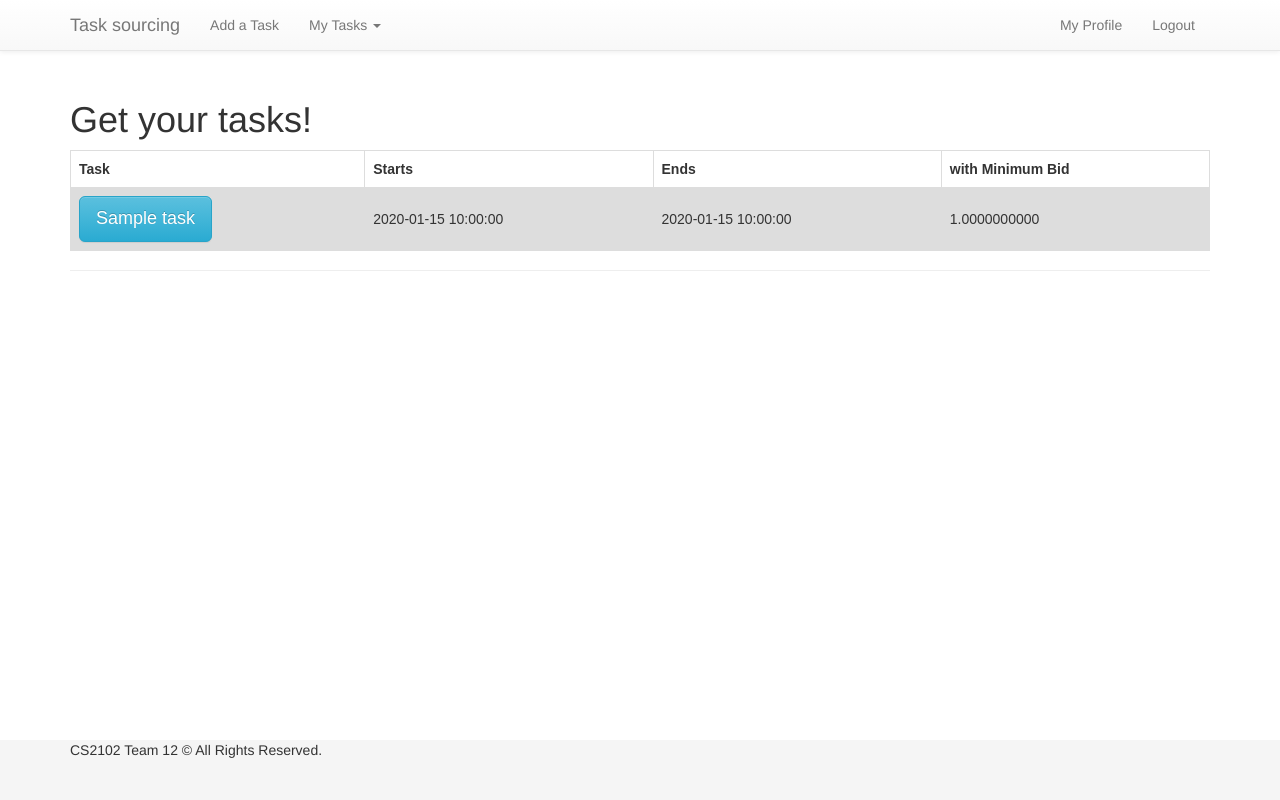
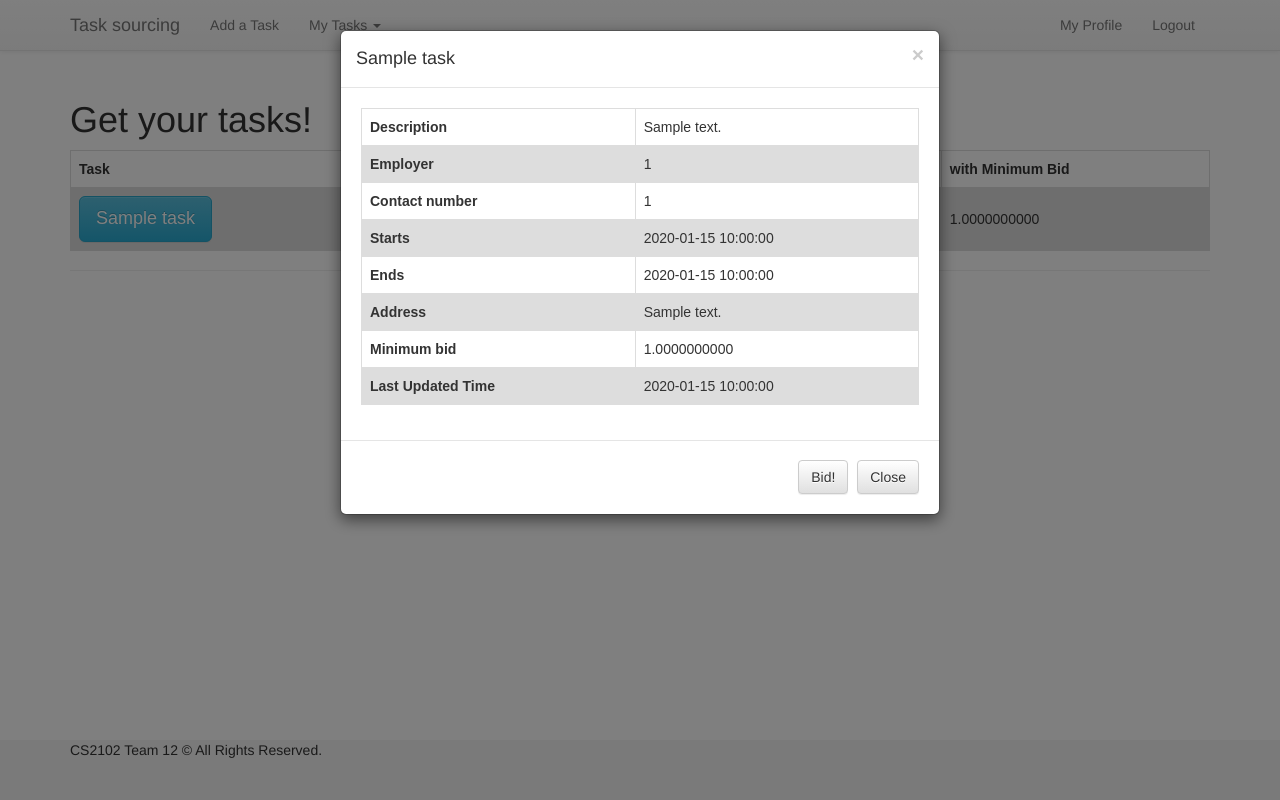
Before and after one commit to software-1234/cs2102_project, a Flask app: page / in a window 1280 px wide, after a click that opens the changed part. Run offline with Flask 2, Linux system fonts and the light colour scheme; a user stored in the database is signed in; tables that the repository leaves empty hold one stand-in row (values such as "Sample post"); some libraries are stand-ins or nearby versions.

Commit message:
Add minimally functional delete

```diff
--- a/app.py
+++ b/app.py
@@ -35,7 +35,6 @@ login_manager.login_view = 'login'
 def load_user(user_id):
     return Users.query.get(user_id)
 
-
 # Automatically tear down SQLAlchemy.
 '''
 @app.teardown_request
@@ -65,7 +64,7 @@ def about():
 def add():
     form = AddForm(request.form)
     if(request.method == "POST"):
-        if not (form.validate_on_submit()):
+        if (form.validate_on_submit()):
             flash('Task info is invalid. Try again')
             return render_template('pages/placeholder.add.html', form=form)
         task = Tasks(form.datetime_start.data, form.datetime_end.data, form.address.data, form.title.data, form.description.data, form.min_bid.data, form.datetime_expire.data)
@@ -144,6 +143,17 @@ def logout():
     logout_user()
     return redirect(url_for('home'))
 
+@app.route('/<int:tid>/ddelete/', methods=["GET","POST"])
+def delete(tid):
+    if (request.method == "POST"):
+        Tasks.query.filter_by(task_id = tid).delete()
+        db.session.commit()
+        flash('Task successfully deleted')
+        return redirect(url_for('home'))
+    else:
+        return render_template('pages/placeholder.delete.html', tid=tid)
+
+
 # Error handlers.
 @app.errorhandler(500)
 def internal_error(error):
--- a/models.py
+++ b/models.py
@@ -46,11 +46,10 @@ class Users(db.Model):
 
     def get_id(self):
         return unicode(self.user_id)
-    def get_user(self, uid):
-        return Users.query.filter_by(user_id = uid).first()
 
     def __repr__(self):
         return "<User(user id='%s')>" % (self.user_id)
+
 
 class Tasks(db.Model):
     __tablename__ = 'tasks'
--- a/templates/layouts/main.html
+++ b/templates/layouts/main.html
@@ -52,7 +52,7 @@
         </div>
         <div class="collapse navbar-collapse">
           <ul class="nav navbar-nav">
-            {% if g.user.is_authenticated %}
+            {% if g.user.is_authenticated() %}
             <li {% if request.endpoint == 'add' %} class="active" {% endif %}><a href="{{ url_for('add') }}">Add a Task</a></li>
               <li class="dropdown">
                 <a class="dropdown-toggle" data-toggle="dropdown">My Tasks <b class="caret"></b></a>
@@ -63,13 +63,13 @@
             {% endif %}
           </ul>
           <ul class="nav navbar-nav pull-right">
-            {% if g.user.is_authenticated %}
+            {% if g.user.is_authenticated() %}
             </li>
             <li><a href="{{ url_for('my_profile') }}">My Profile</a></li>
             <li><a href="{{ url_for('logout') }}">Logout</a></li>
             {% endif %}
 
-            {% if not g.user.is_authenticated %}
+            {% if not g.user.is_authenticated() %}
               <li><a href="{{ url_for('register') }}">Signup</a></li>
               <li><a href="{{ url_for('login') }}">Login</a></li>
             {% endif %}
--- a/templates/pages/placeholder.home.html
+++ b/templates/pages/placeholder.home.html
@@ -20,7 +20,7 @@ tr:nth-child(even) {
 </head>
 
 	<div class="page-header">
-		{% if g.user.is_authenticated %}
+		{% if g.user.is_authenticated() %}
 		<h1>Get your tasks! </h1>
 		<p class="form">
 			<table id = "t">
@@ -42,10 +42,69 @@ tr:nth-child(even) {
 					</tr>
 				{% endfor %}
 			</table>
-
+      {% for task in tasks %}
+        <div class="container" >
+        <!-- Modal -->
+          <div class="modal fade" role="dialog" id="{{task.task_id}}">
+            <div class="modal-dialog">
+              <!-- Modal content-->
+              <div class="modal-content" >
+                <div class="modal-header" >
+                  <button type="button" class="close" data-dismiss="modal" >&times;</button>
+                  <h4 class="modal-title">{{task.title}}</h4>
+                </div>
+                <div class="modal-body" >
+                  <table>
+                    <thead>
+                    </thead>
+                    <tbody class="modal-table" aria-hidden="true">
+                      <tr>
+                        <th>Description</th>
+                        <td>{{task.description}}</td>
+                      </tr>
+                      <tr>
+                        <th>Employer</th>
+                        <td>{{1}}</td>
+                      </tr>
+                      <tr>
+                        <th>Contact number</th>
+                        <td>{{1}}</td>
+                      </tr>
+                      <tr>
+                        <th>Starts</th>
+                        <td>{{task.datetime_start}}</td>
+                      </tr>
+                      <tr>
+                        <th>Ends</th>
+                        <td>{{task.datetime_end}}</td>
+                      </tr>
+                      <tr>
+                        <th>Address</th>
+                        <td>{{task.address}}</td>
+                      </tr>
+                      <tr>
+                        <th>Minimum bid</th>
+                        <td>{{task.min_bid}}</td>
+                      </tr>
+                      <tr>
+                        <th>Last Updated Time</th>
+                        <td>{{task.last_updated}}</td>
+                      </tr>
+                    </tbody>
+                  </table>
+                </div>
+                <div class="modal-footer" >
+                  <button type="button" class="btn btn-default" data-dismiss="modal">Bid!</button>
+                  <button type="button" class="btn btn-default" data-dismiss="modal">Close</button>
+                </div>
+              </div>
+            </div>
+          </div>
+        </div>
+      {% endfor %}
 		</p>
 		{% endif %}
-		{% if not g.user.is_authenticated %}
+		{% if not g.user.is_authenticated() %}
 		<h1>Complete your tasks today!</h1>
 		<p>This is an app to help users hire temporary help to complete tasks.</p>
 		{% endif %}
```
Also changed, not shown: templates/pages/placeholder.delete.html (added, +15 -0 lines), templates/pages/placeholder.mytasks.html (+9 -5 lines).
